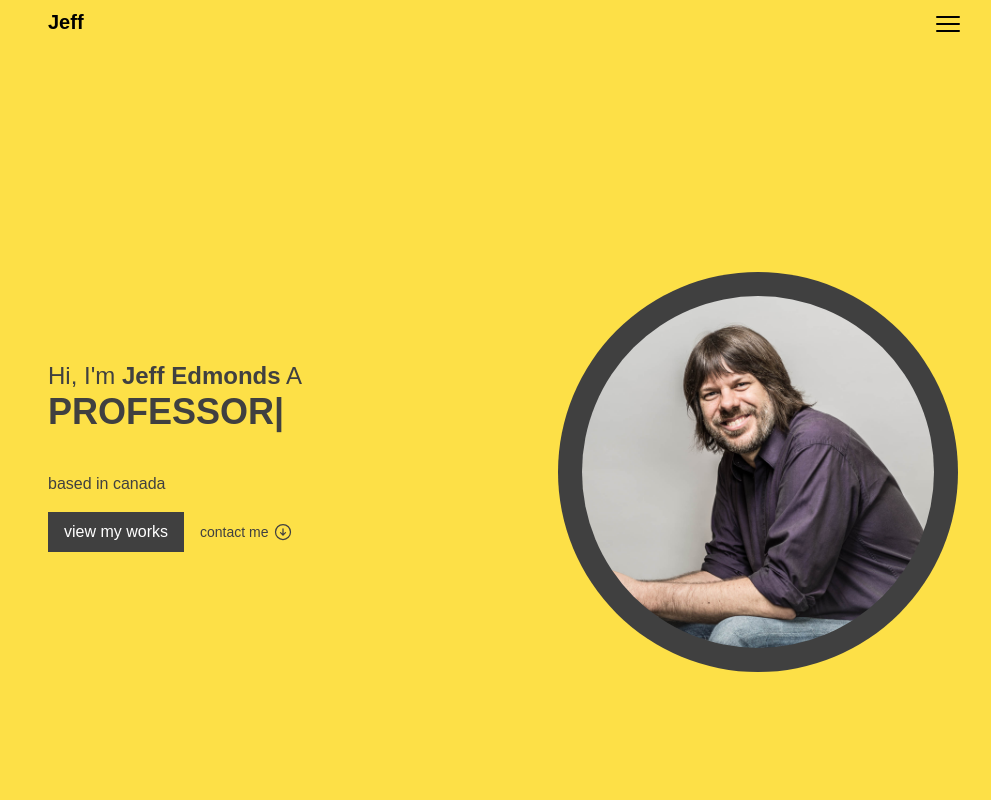
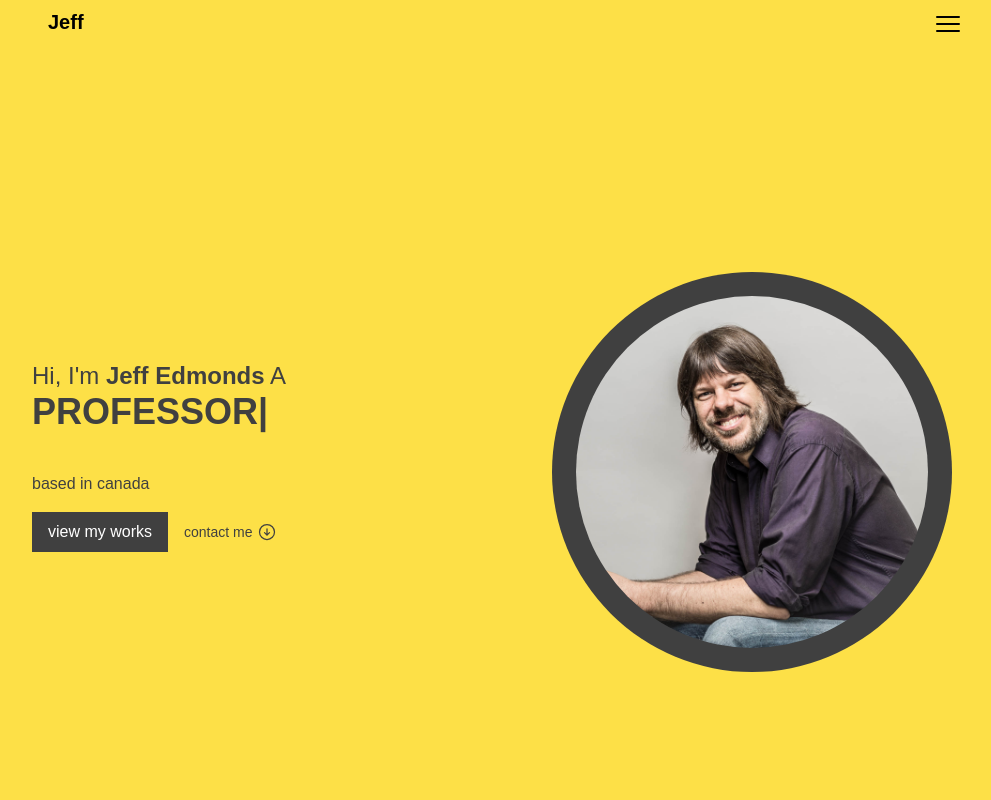
Before and after one commit to samsmoak/my-portfolio, a React (Create React App) app: page / in a window 1280 px wide. Shown: the top 800 px of the page, without its empty margins (128-1119 px from the left). Built offline with nearby package versions, Linux system fonts and the light colour scheme.

Commit message:
second commit 3.2

```diff
--- a/src/components/ProfileSection/ProfileSection.js
+++ b/src/components/ProfileSection/ProfileSection.js
@@ -12,7 +12,7 @@ function ProfileSection() {
 	};
 	return (
 		<div className='w-full'>
-			<div className='z-40  lg:py-48 lg:px-40 md:px-10 space-x-2  py-2 w-full md:flex   items-center bg-yellow-300 space-y-8 '>
+			<div className='w-full z-40  lg:py-48 lg:px-40 md:px-10   py-2 md:flex   items-center bg-yellow-300 space-y-8 '>
 				<Description />
 				<ImageSection />
 			</div>
--- a/src/components/ProfileSection/ProfileSectioncomponents/Description.js
+++ b/src/components/ProfileSection/ProfileSectioncomponents/Description.js
@@ -9,9 +9,9 @@ function Description() {
 		}
 	};
 	return (
-		<div className='space-y-4 px-4   text-neutral-700 w-full flex flex-col items-center   lg:items-start '>
+		<div className='space-y-4   text-neutral-700 w-full flex flex-col items-center   lg:items-start '>
 			<div className='w-full   items-center  md:w-full flex flex-col md:items-start  md:justify-start '>
-				<div className='text-sm md:text-2xl capitalize '>
+				<div className=' text-sm md:text-2xl capitalize '>
 					Hi, I'm <span className='font-semibold '>jeff edmonds</span> A
 				</div>
 				<div className=' text-2xl  md:h-20 md:text-3xl lg:text-4xl font-extrabold uppercase'>
```
